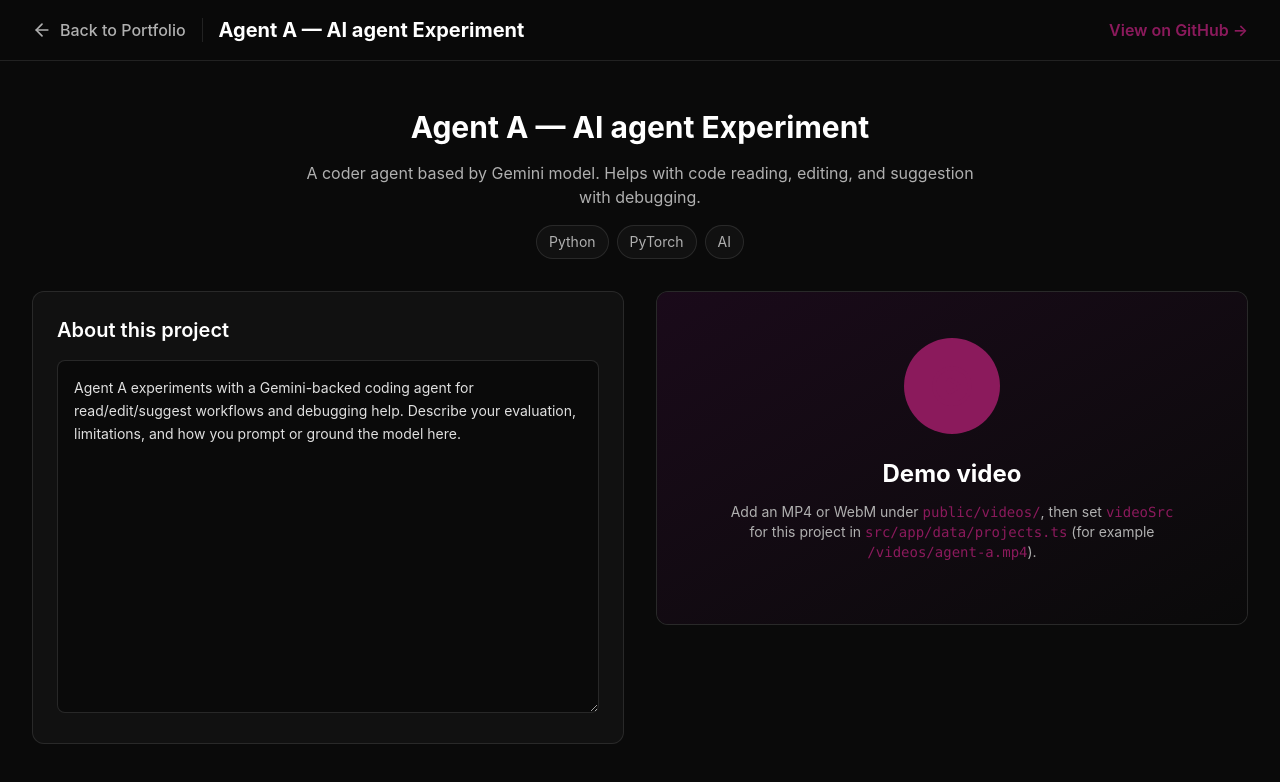
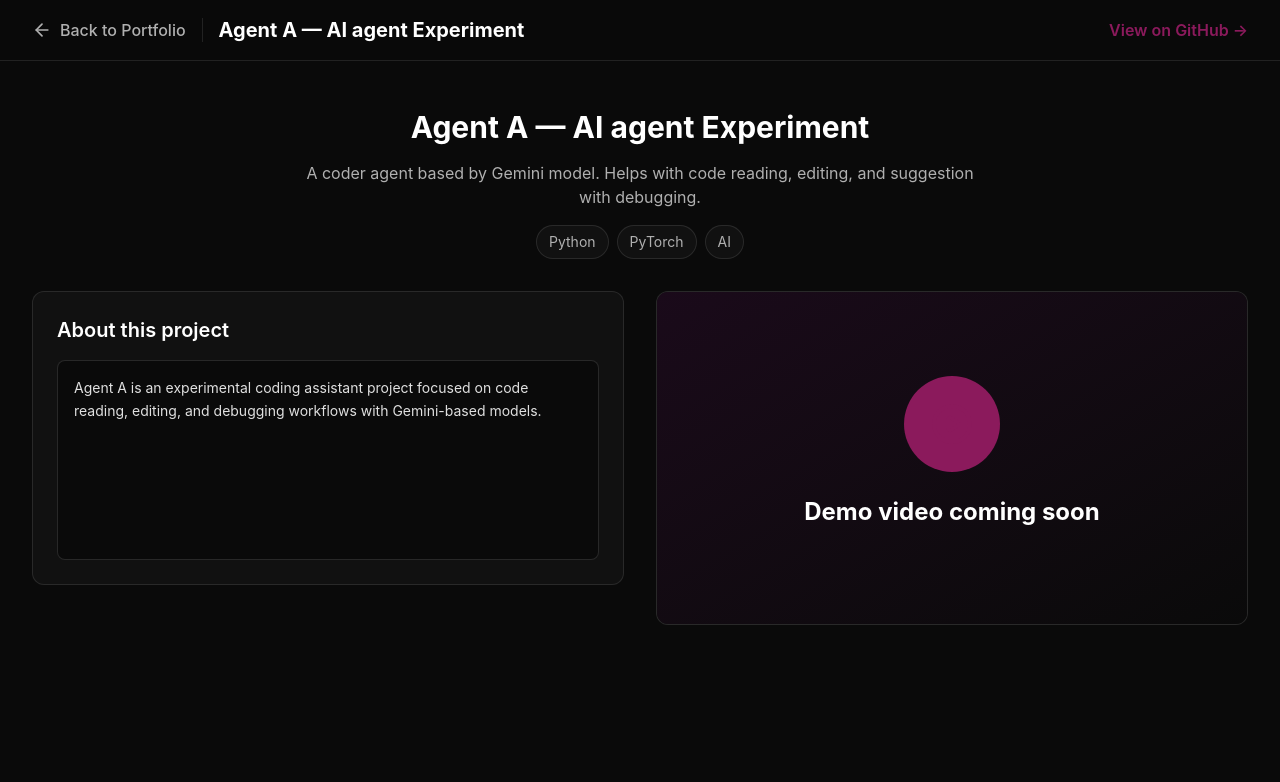
Before and after one commit to PCMakia/Webpage, a React (Vite) app: page /project/agent-a in a window 1280 px wide. Shown: the top 782 px of the page. Built offline with nearby package versions, Linux system fonts and the light colour scheme.

Commit message:
V2.0.2: PatchThe project's detail page.

```diff
--- a/src/app/ProjectDetailPage.tsx
+++ b/src/app/ProjectDetailPage.tsx
@@ -1,5 +1,7 @@
+import React from 'react';
 import { ArrowLeft } from 'lucide-react';
 import { Link, useNavigate, useParams } from 'react-router';
+import { ComingSoon } from './components/ComingSoon';
 import { getProjectById } from './data/projects';
 import { withBase } from './utils/withBase';
 
@@ -24,6 +26,8 @@
     );
   }
 
+  // Dev note: add an MP4/WebM under public/videos/ and set `videoSrc` for
+  // the project in src/app/data/projects.ts, e.g. `/videos/${project.id}.mp4`.
   return (
     <div className="min-h-screen bg-[#0a0a0a] text-white">
       <header className="bg-[rgba(10,10,10,0.95)] backdrop-blur-[10px] border-b border-[rgba(255,255,255,0.1)] px-8 py-4">
@@ -79,16 +83,10 @@
 
         <div className="grid lg:grid-cols-2 gap-8 items-start">
           <div className="bg-[#111111] border border-[rgba(255,255,255,0.1)] rounded-xl p-6">
-            <label htmlFor="project-detail" className="block text-xl font-semibold mb-4">
-              About this project
-            </label>
-            <textarea
-              id="project-detail"
-              readOnly
-              value={project.detail}
-              rows={14}
-              className="w-full resize-y min-h-[200px] rounded-lg bg-[#0a0a0a] border border-[rgba(255,255,255,0.12)] text-[#e0e0e0] text-sm leading-relaxed p-4 focus:outline-none focus:ring-2 focus:ring-[rgba(139,26,92,0.45)]"
-            />
+            <h3 className="text-xl font-semibold mb-4">About this project</h3>
+            <div className="min-h-[200px] rounded-lg bg-[#0a0a0a] border border-[rgba(255,255,255,0.12)] text-[#e0e0e0] text-sm leading-relaxed p-4 whitespace-pre-wrap">
+              {project.detail}
+            </div>
           </div>
 
           <div className="bg-[#111111] border border-[rgba(255,255,255,0.1)] rounded-xl overflow-hidden">
@@ -107,36 +105,7 @@
                   Your browser does not support the video tag.
                 </video>
               ) : (
-                <div className="text-center p-8">
-                  <div className="w-24 h-24 mx-auto mb-6 rounded-full bg-[#8b1a5c] bg-opacity-20 flex items-center justify-center">
-                    <svg
-                      className="w-12 h-12 text-[#8b1a5c]"
-                      fill="none"
-                      viewBox="0 0 24 24"
-                      stroke="currentColor"
-                    >
-                      <path
-                        strokeLinecap="round"
-                        strokeLinejoin="round"
-                        strokeWidth={2}
-                        d="M14.752 11.168l-3.197-2.132A1 1 0 0010 9.87v4.263a1 1 0 001.555.832l3.197-2.132a1 1 0 000-1.664z"
-                      />
-                      <path
-                        strokeLinecap="round"
-                        strokeLinejoin="round"
-                        strokeWidth={2}
-                        d="M21 12a9 9 0 11-18 0 9 9 0 0118 0z"
-                      />
-                    </svg>
-                  </div>
-                  <h3 className="text-2xl font-bold mb-3">Demo video</h3>
-                  <p className="text-[#b0b0b0] mb-4 max-w-md mx-auto text-sm">
-                    Add an MP4 or WebM under <code className="text-[#8b1a5c]">public/videos/</code>, then set{' '}
-                    <code className="text-[#8b1a5c]">videoSrc</code> for this project in{' '}
-                    <code className="text-[#8b1a5c]">src/app/data/projects.ts</code> (for example{' '}
-                    <code className="text-[#8b1a5c]">/videos/{project.id}.mp4</code>).
-                  </p>
-                </div>
+                <ComingSoon message="Demo video coming soon" />
               )}
             </div>
           </div>
--- /dev/null
+++ b/src/app/components/ComingSoon.tsx
@@ -0,0 +1,32 @@
+type ComingSoonProps = {
+  message: string;
+};
+
+export function ComingSoon({ message }: ComingSoonProps) {
+  return (
+    <div className="text-center p-8">
+      <div className="w-24 h-24 mx-auto mb-6 rounded-full bg-[#8b1a5c] bg-opacity-20 flex items-center justify-center">
+        <svg
+          className="w-12 h-12 text-[#8b1a5c]"
+          fill="none"
+          viewBox="0 0 24 24"
+          stroke="currentColor"
+        >
+          <path
+            strokeLinecap="round"
+            strokeLinejoin="round"
+            strokeWidth={2}
+            d="M14.752 11.168l-3.197-2.132A1 1 0 0010 9.87v4.263a1 1 0 001.555.832l3.197-2.132a1 1 0 000-1.664z"
+          />
+          <path
+            strokeLinecap="round"
+            strokeLinejoin="round"
+            strokeWidth={2}
+            d="M21 12a9 9 0 11-18 0 9 9 0 0118 0z"
+          />
+        </svg>
+      </div>
+      <h3 className="text-2xl font-bold mb-3">{message}</h3>
+    </div>
+  );
+}
--- a/src/app/data/projects.ts
+++ b/src/app/data/projects.ts
@@ -19,7 +19,7 @@
     description:
       'Your own chatbot assistant, host locally on your own device. No longer you have to expose company private data to the AI companies. Built with Python, PyTorch, FastAPI, and Websocket.',
     detail:
-      'This project is a private, locally hosted assistant so sensitive prompts and documents stay on your machine. It uses FastAPI and WebSockets for responsive streaming responses, with PyTorch-based models where needed. Replace this text in `src/app/data/projects.ts` with your full write-up, architecture notes, and setup steps.',
+      'Personal Agent Assistant is a locally hosted AI assistant focused on privacy, with Dockerized backend services, Ollama integration, and a desktop chat GUI. It also includes real-time WebSocket events, optional TTS endpoints, and memory/logging workflows for agent interactions.',
     tags: ['Java', 'Android', 'Cubism for Java SDK'],
     category: 'ai',
     link: 'https://github.com/PCMakia/Personal-Assistant',
@@ -30,7 +30,7 @@
     description:
       'An android app featuring a Live2D Cubism avatar that can be controlled by the connecting LLM agent. Built with Java and Cubism SDK.',
     detail:
-      'Agent Mobile connects a Live2D avatar on Android to an external LLM agent, animating expressions and motion from agent output. Built with Java and the Cubism SDK. Expand this section with integration details, supported models, and build instructions.',
+      'Agent Mobile is an Android frontend built with Cubism SDK that brings a Live2D avatar to life and connects it to an LLM agent over WebSocket. The app supports avatar interaction and is designed to visualize model responses through animated character behavior.',
     tags: ['Java', 'Android', 'Cubism for Java SDK'],
     category: 'android',
     link: 'https://github.com/PCMakia/Agent_mobile',
@@ -41,7 +41,7 @@
     description:
       'A single player RPG 2D game featuring a female hunter hunting down monsters in a dungeon.',
     detail:
-      'Dungeon Diver is a single-player 2D RPG focused on dungeon combat and exploration. Core logic uses Rust for performance; tooling and scripts may use Python. Use the interactive demo page for playable builds when available; this page is for narrative, tech stack, and a short gameplay clip.',
+      'Dungeon Diver is a Rust + Raylib 2D dungeon game where the player explores maze-like floors, defeats monsters, and escapes for higher score. The current build features multiple environments and enemy types, with gameplay centered on exploration, combat, and survival.',
     tags: ['Rust', 'Python', 'Demo'],
     category: 'game',
     link: 'https://github.com/PCMakia/Dungeon-Diver',
@@ -53,7 +53,7 @@
     description:
       'A coder agent based by Gemini model. Helps with code reading, editing, and suggestion with debugging.',
     detail:
-      'Agent A experiments with a Gemini-backed coding agent for read/edit/suggest workflows and debugging help. Describe your evaluation, limitations, and how you prompt or ground the model here.',
+      'Agent A is an experimental coding assistant project focused on code reading, editing, and debugging workflows with Gemini-based models.',
     tags: ['Python', 'PyTorch', 'AI'],
     category: 'ai',
     link: 'https://github.com/PCMakia/agenta',
@@ -64,7 +64,7 @@
     description:
       'A code based tool that helps with analysing the sentiment and output list of words that represent the majority reviews of a game.',
     detail:
-      'This tool ingests Steam review text, runs sentiment-oriented analysis, and surfaces representative terms from the corpus. Built with Python and NLTK. Add dataset notes, CLI usage, and example outputs in this field.',
+      'STEAM Review Summarizer is a course project that analyzes Steam user-review sentiment and discussion themes using the UCSD Steam dataset and GloVe embeddings. The work emphasizes review processing, result interpretation, and collaborative reporting of findings.',
     tags: ['Python', 'NLTK'],
     category: 'tools',
     link: 'https://github.com/PCMakia/STEAM-Review-Analyzer',
@@ -74,7 +74,7 @@
     title: 'Lazer Balls - asteroid shooter',
     description: 'A simple shooter game by Pygame. Dodge the incoming balls or shoot them down.',
     detail:
-      'Lazer Balls is a Pygame arcade shooter: dodge or destroy incoming balls. When a web build exists, use Try Demo; use the video below for a quick look at movement and shooting.',
+      'Lazer Balls is a fast-paced Pygame arcade shooter where the player dodges incoming hazards and shoots to survive longer. The project is playable via the web demo.',
     tags: ['Pygame', 'Python', 'Demo'],
     category: 'game',
     link: 'https://github.com/PCMakia/Lazer_Balls',
@@ -85,7 +85,7 @@
     title: 'Other / Coursework',
     description: 'A simple Shell for Operating System CSC 428',
     detail:
-      'Coursework implementation of a small Unix-style shell in C for CSC 428: parsing, builtins, and process execution. Summarize supported features and how you tested them here.',
+      'Simple Shell C is a Unix-style shell coursework project that progresses from basic command execution and built-ins to pipelines, quoting/escaping, and globbing. Later iterations add custom utilities such as `sh_ls` and `sh_find` to demonstrate parsing and shell feature expansion.',
     tags: ['C', 'Unix_Shell'],
     category: 'tools',
     link: 'https://github.com/PCMakia/Simple-Shell-C',
```
